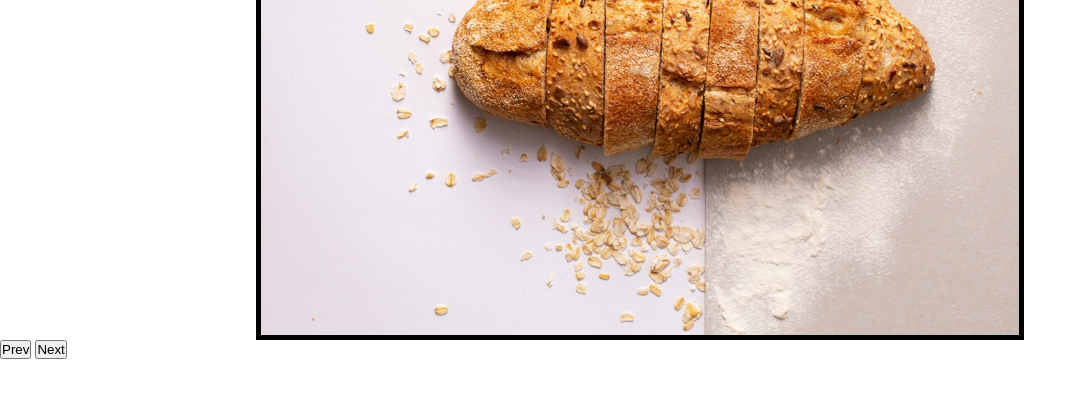
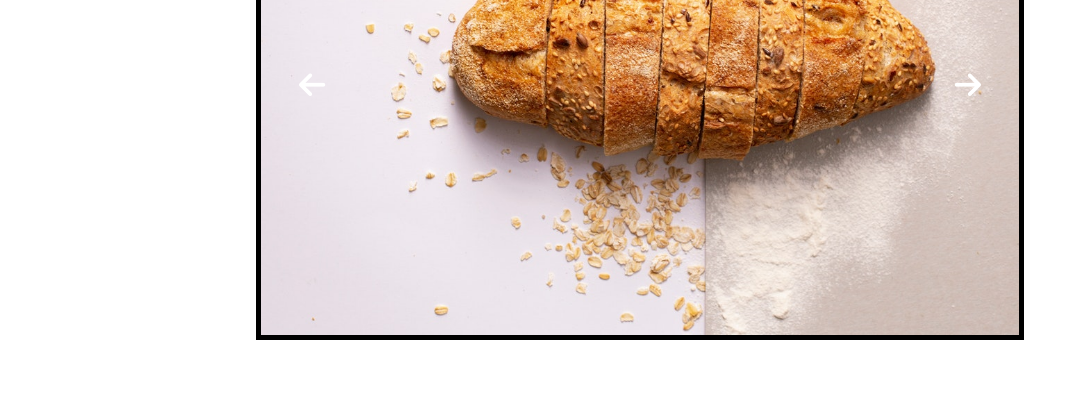
Before and after one commit to HassanMasoud/image-carousel, a plain HTML site: page index.html in a window 1280 px wide. Shown: the part 170-568 px from the top of the page, without its empty margins (0-1087 px from the left). Drawn offline with Linux system fonts and the light colour scheme.

Commit message:
Add styles

```diff
--- a/index.html
+++ b/index.html
@@ -4,11 +4,17 @@
     <meta charset="UTF-8" />
     <meta name="viewport" content="width=device-width, initial-scale=1.0" />
     <link rel="stylesheet" href="style.css" />
+    <script
+      src="https://kit.fontawesome.com/a5bc3e0ffc.js"
+      crossorigin="anonymous"
+    ></script>
     <script src="app.js" defer></script>
     <title>Image Carousel</title>
   </head>
   <body>
     <div class="carousel-container">
+      <i class="fas fa-arrow-left" id="prevBtn"></i>
+      <i class="fas fa-arrow-right" id="nextBtn"></i>
       <div class="carousel-slide">
         <img src="./img/img5.jpg" id="lastClone" />
         <img src="./img/img1.jpg" />
@@ -19,7 +25,5 @@
         <img src="./img/img1.jpg" id="firstClone" />
       </div>
     </div>
-    <button id="prevBtn">Prev</button>
-    <button id="nextBtn">Next</button>
   </body>
 </html>
--- a/style.css
+++ b/style.css
@@ -9,6 +9,7 @@
   margin: auto;
   border: 5px solid black;
   overflow: hidden;
+  position: relative;
 }
 
 .carousel-slide {
@@ -16,3 +17,21 @@
   width: 100%;
   height: 500px;
 }
+
+#prevBtn,
+#nextBtn {
+  position: absolute;
+  top: 50%;
+  z-index: 10;
+  font-size: 30px;
+  color: white;
+  cursor: pointer;
+  transform: translateY(-50%);
+}
+
+#prevBtn {
+  left: 5%;
+}
+#nextBtn {
+  right: 5%;
+}
```
